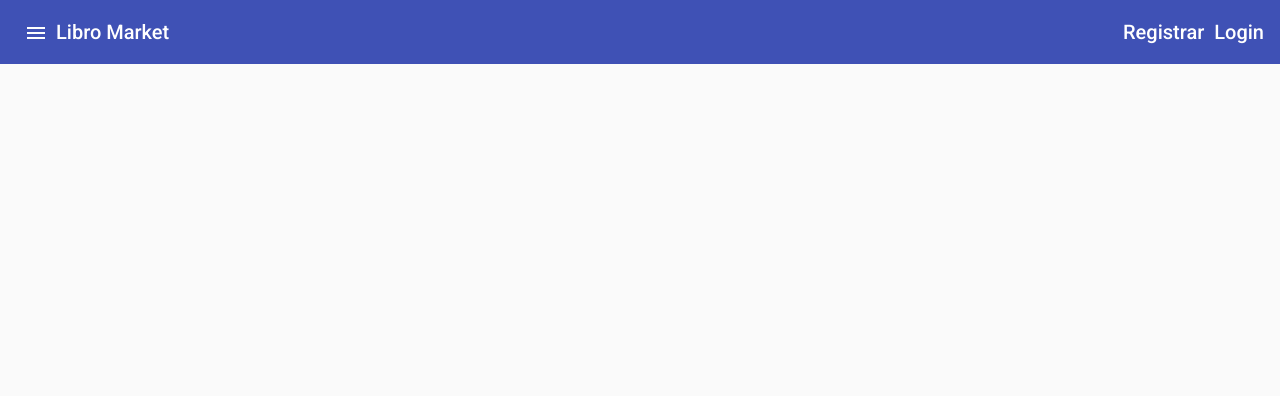
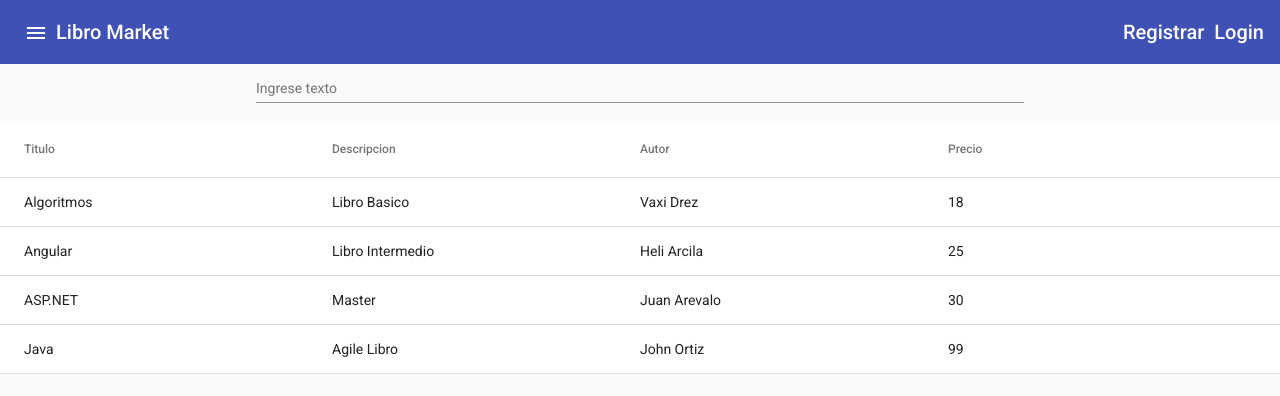
Before and after one commit to HannPark/mi-web-app, an Angular app: page /books in a window 1280 px wide. Before the commit this address led to /. Shown: the top 396 px of the page. Built offline with nearby package versions, Linux system fonts and the light colour scheme.

Commit message:
Clase 73 Filtros en Tabla

```diff
--- a/src/app/app-routing.module.ts
+++ b/src/app/app-routing.module.ts
@@ -1,5 +1,6 @@
 import { NgModule } from '@angular/core';
 import { RouterModule, Routes } from '@angular/router';
+import { BooksComponent } from './books/books.component';
 import { InicioComponent } from './inicio.component';
 import { LibrosComponent } from './libros/libros.component';
 import { LoginComponent } from './seguridad/login/login.component';
@@ -11,7 +12,7 @@
   { path: 'libros', component: LibrosComponent },
   { path: 'registrar', component: RegistrarComponent },
   { path: 'login', component: LoginComponent },
-
+  { path: 'books', component: BooksComponent }
 ];
 
 @NgModule({
--- a/src/app/books/books.component.html
+++ b/src/app/books/books.component.html
@@ -1 +1,31 @@
-<p>books works!</p>
+<div fxLayoutAlign="center center">
+    <mat-form-field fxFlex="60%">
+       <input matInput type="text" (keyup)="hacerFiltro($any($event.target).value)" placeholder="Ingrese texto">
+    </mat-form-field>
+</div>
+
+<mat-table [dataSource]="dataSource" matSort>
+
+  <ng-container matColumnDef="titulo">
+    <mat-header-cell *matHeaderCellDef mat-sort-header>Titulo</mat-header-cell>
+    <mat-cell *matCellDef="let element">{{ element.titulo }}</mat-cell>
+  </ng-container>
+
+  <ng-container matColumnDef="descripcion">
+    <mat-header-cell *matHeaderCellDef mat-sort-header>Descripcion</mat-header-cell>
+    <mat-cell *matCellDef="let element">{{ element.descripcion }}</mat-cell>
+  </ng-container>
+
+  <ng-container matColumnDef="autor">
+    <mat-header-cell *matHeaderCellDef mat-sort-header>Autor</mat-header-cell>
+    <mat-cell *matCellDef="let element">{{ element.autor }}</mat-cell>
+  </ng-container>
+
+  <ng-container matColumnDef="precio">
+    <mat-header-cell *matHeaderCellDef mat-sort-header>Precio</mat-header-cell>
+    <mat-cell *matCellDef="let element">{{ element.precio }}</mat-cell>
+  </ng-container>
+
+  <mat-header-row *matHeaderRowDef="desplegarColumnas" ></mat-header-row>
+  <mat-row *matRowDef="let row, columns: desplegarColumnas" ></mat-row>
+</mat-table>
--- a/src/app/books/books.component.ts
+++ b/src/app/books/books.component.ts
@@ -1,15 +1,32 @@
-import { Component, OnInit } from '@angular/core';
+import { AfterViewInit, Component, OnInit, ViewChild } from '@angular/core';
+import { MatSort } from '@angular/material/sort';
+import { MatTableDataSource } from '@angular/material/table';
+import { Books } from './books.model';
+import { BooksService } from './books.service';
 
 @Component({
   selector: 'app-books',
   templateUrl: './books.component.html',
   styleUrls: ['./books.component.css']
 })
-export class BooksComponent implements OnInit {
+export class BooksComponent implements OnInit, AfterViewInit {
+  bookData: Books[]= [];
+  desplegarColumnas = ["titulo", "descripcion", "autor", "precio"];
+  dataSource = new MatTableDataSource<Books>();
+  @ViewChild(MatSort) ordenamiento: MatSort; //Ordenamiento
 
-  constructor() { }
+  constructor(private booksService: BooksService) { }
+
+  hacerFiltro(filtro: string){
+    this.dataSource.filter = filtro;
+  }
 
   ngOnInit(): void {
+    this.dataSource.data = this.booksService.obtenerLibros();
+  }
+
+  ngAfterViewInit(){
+      this.dataSource.sort = this.ordenamiento;
   }
 
 }
--- /dev/null
+++ b/src/app/books/books.service.ts
@@ -0,0 +1,38 @@
+import { Books } from './books.model';
+
+export class BooksService {
+  private booksLista: Books[] = [
+    {
+      libroId: 1,
+      titulo: 'Algoritmos',
+      descripcion: 'Libro Basico',
+      autor: 'Vaxi Drez',
+      precio: 18,
+    },
+    {
+      libroId: 2,
+      titulo: 'Angular',
+      descripcion: 'Libro Intermedio',
+      autor: 'Heli Arcila',
+      precio: 25,
+    },
+    {
+      libroId: 3,
+      titulo: 'ASP.NET',
+      descripcion: 'Master',
+      autor: 'Juan Arevalo',
+      precio: 30,
+    },
+    {
+      libroId: 4,
+      titulo: 'Java',
+      descripcion: 'Agile Libro',
+      autor: 'John Ortiz',
+      precio: 99,
+    },
+  ];
+
+  obtenerLibros() {
+    return this.booksLista.slice();
+  }
+}
--- a/src/app/material.module.ts
+++ b/src/app/material.module.ts
@@ -7,6 +7,8 @@
 import { MatToolbarModule } from '@angular/material/toolbar';
 import { MatListModule } from '@angular/material/list';
 import { MatCardModule } from '@angular/material/card';
+import { MatTableModule } from '@angular/material/table';
+import { MatSortModule } from '@angular/material/sort';
 
 @NgModule({
   imports: [
@@ -18,6 +20,8 @@
     MatToolbarModule,
     MatListModule,
     MatCardModule,
+    MatTableModule,
+    MatSortModule,
   ],
   exports: [
     MatButtonModule,
@@ -28,6 +32,8 @@
     MatToolbarModule,
     MatListModule,
     MatCardModule,
+    MatTableModule,
+    MatSortModule,
   ],
 })
 export class MaterialModule {}
```
Also changed, not shown: src/app/app.module.ts (+4 -4 lines), src/app/books/books.model.ts (added, +8 -0 lines).
